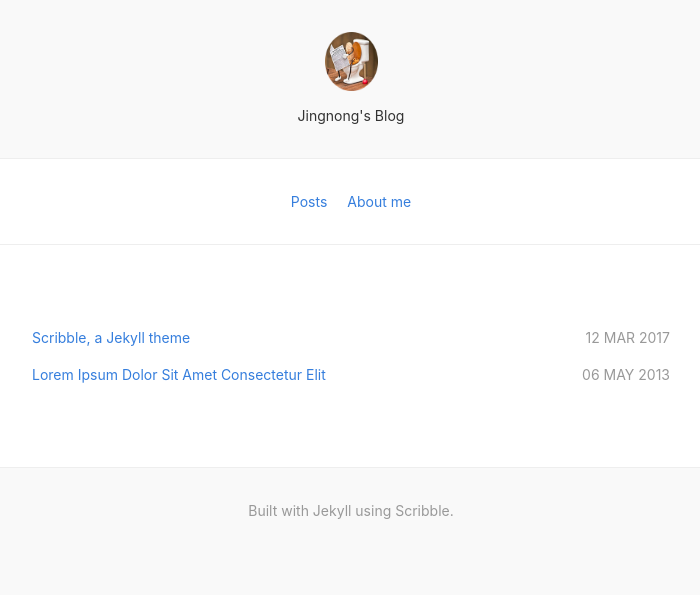
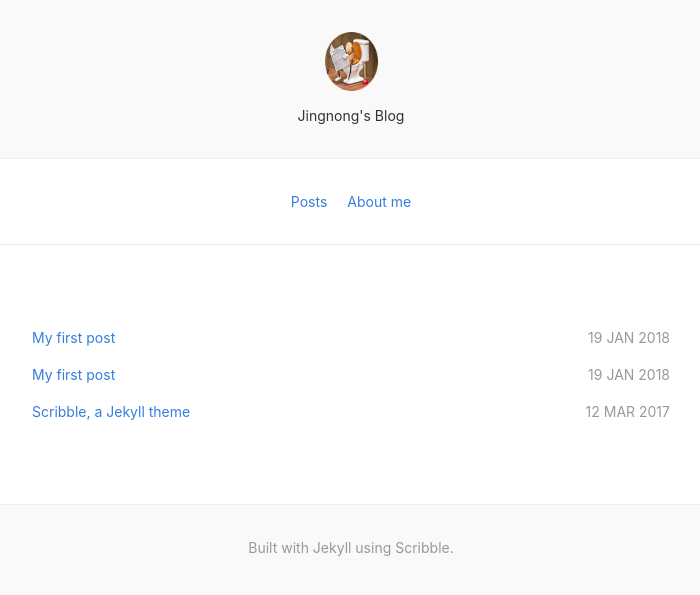
Before and after one commit to Jingnong/Jingnong.github.io, a Jekyll site: the page built from index.html, in a window 1280 px wide. Shown: the top 595 px of the page, without its empty margins (289-989 px from the left). Built offline with Jekyll 4.4.1, drawn with Linux system fonts in a browser that asks for light colours; nearby versions of some CDN libraries.

Commit message:
my first post

```diff
--- /dev/null
+++ b/_posts/2018-01-19-my-first-post.md
@@ -0,0 +1,6 @@
+---
+title: My first post
+date: 2018-01-19 21:05:37
+---
+
+I am a placeholder post.
--- a/_posts/2013-05-06-more-post.md
+++ b/_posts/2018-01-19-sample-post.md
@@ -1,6 +1,6 @@
 ---
-title: Lorem Ipsum Dolor Sit Amet Consectetur Elit
-date: 2013-05-06 15:27:31
+title: My first post
+date: 2018-01-19 21:05:37
 ---
 
 I am a placeholder post. Lorem ipsum dolor sit amet, consectetuer adipiscing elit. Aenean commodo ligula eget dolor. Aenean massa. Cum sociis natoque penatibus et magnis dis parturient montes, nascetur ridiculus mus.
```
Also changed, not shown: _posts/2017-03-12-scribble-the-jekyll-theme.md (+1 -2 lines), 1 other file.
